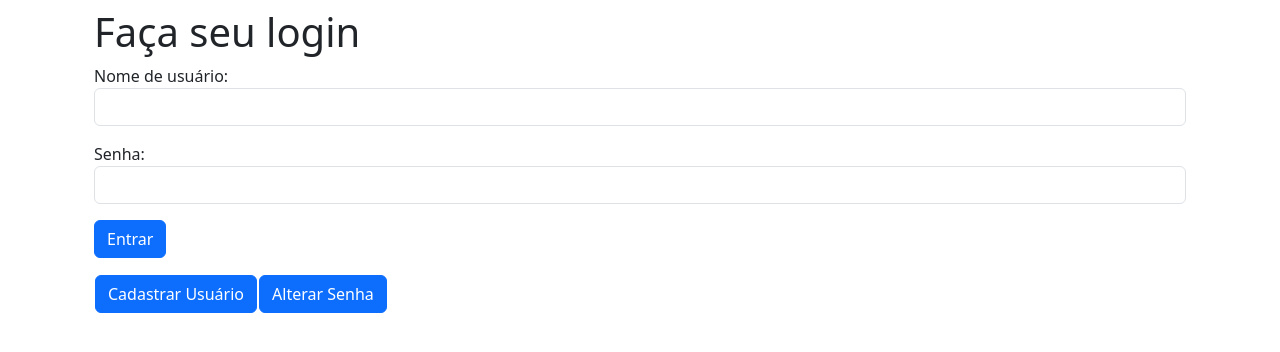
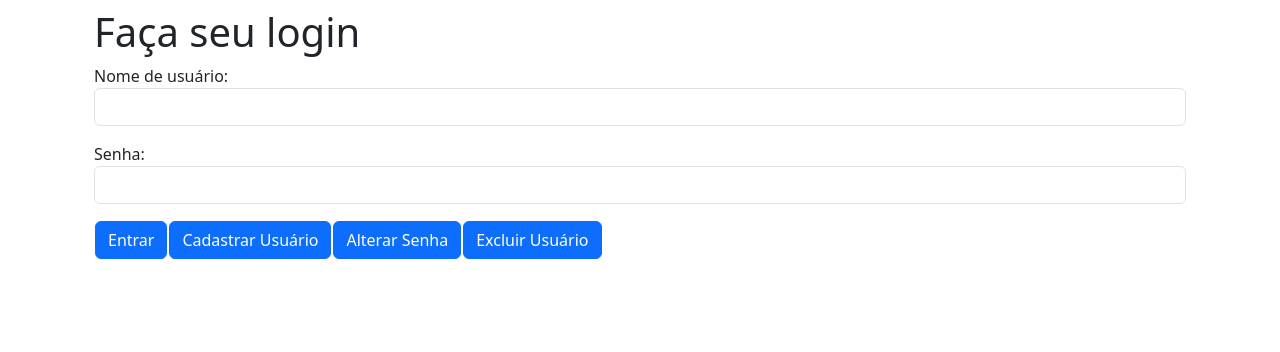
Before and after one commit to cristhyan23/cadastro_jogos, a Python web app: template templates/login.html in a window 1280 px wide. Shown: the top 352 px of the page. Run offline with Jinja, Linux system fonts and the light colour scheme; the template is opened without the code that fills it, so the values that code supplies are empty.

Commit message:
implementa modulo exclui usuario

```diff
--- a/templates/login.html
+++ b/templates/login.html
@@ -4,22 +4,38 @@
 <div class="container">
     <h1>Faça seu login</h1>
     <form method="POST" action="/autenticar">
-        <p><label>Nome de usuário:</label> <input class="form-control" type="text" name="usuario"></p>
-        <p><label>Senha:</label> <input class="form-control" type="password" name="senha"></p>
-        <p><button class="btn btn-primary" type="submit">Entrar</button></p>
+        <p><label>Nome de usuário:</label> <input class="form-control" type="text" name="usuario" id="usuario"></p>
+        <p><label>Senha:</label> <input class="form-control" type="password" name="senha" id="senha"></p>
+        <table>
+            <tr>
+                <th> <p><button class="btn btn-primary" type="submit">Entrar</button></p></th>
     </form>
-
-    <table>
-        <tr>
     <form action="/cadastro_usuario">
         <th> <p><button class="btn btn-primary" type="submit">Cadastrar Usuário</button></p> </th>
     </form>
-
     <form action="/alterar_senha">
         <th> <p><button class="btn btn-primary" type="submit">Alterar Senha</button></p> </th>
+    </form>
+    <form action="/excluir_usuario" method="post" id="delete-form">
+        <th>
+        <p>
+            <!-- Campos ocultos para armazenar o usuário e senha do formulário de login -->
+            <input type="hidden" name="usuario" id="delete-usuario">
+            <input type="hidden" name="senha" id="delete-senha">
+            <button class="btn btn-primary" type="submit" onclick="copyLoginData()">Excluir Usuário</button>
+        </p>
+        </th>
     </form>
 </tr>
 </table>
 </div>
 
+<script>
+    function copyLoginData() {
+        // Copiar os valores dos campos de login para os campos ocultos no formulário de exclusão
+        document.getElementById('delete-usuario').value = document.getElementById('usuario').value;
+        document.getElementById('delete-senha').value = document.getElementById('senha').value;
+    }
+</script>
+
 {%endblock %}
```
Also changed, not shown: bd/usuario.py (+12 -10 lines), jogoteca.py (+13 -0 lines).
